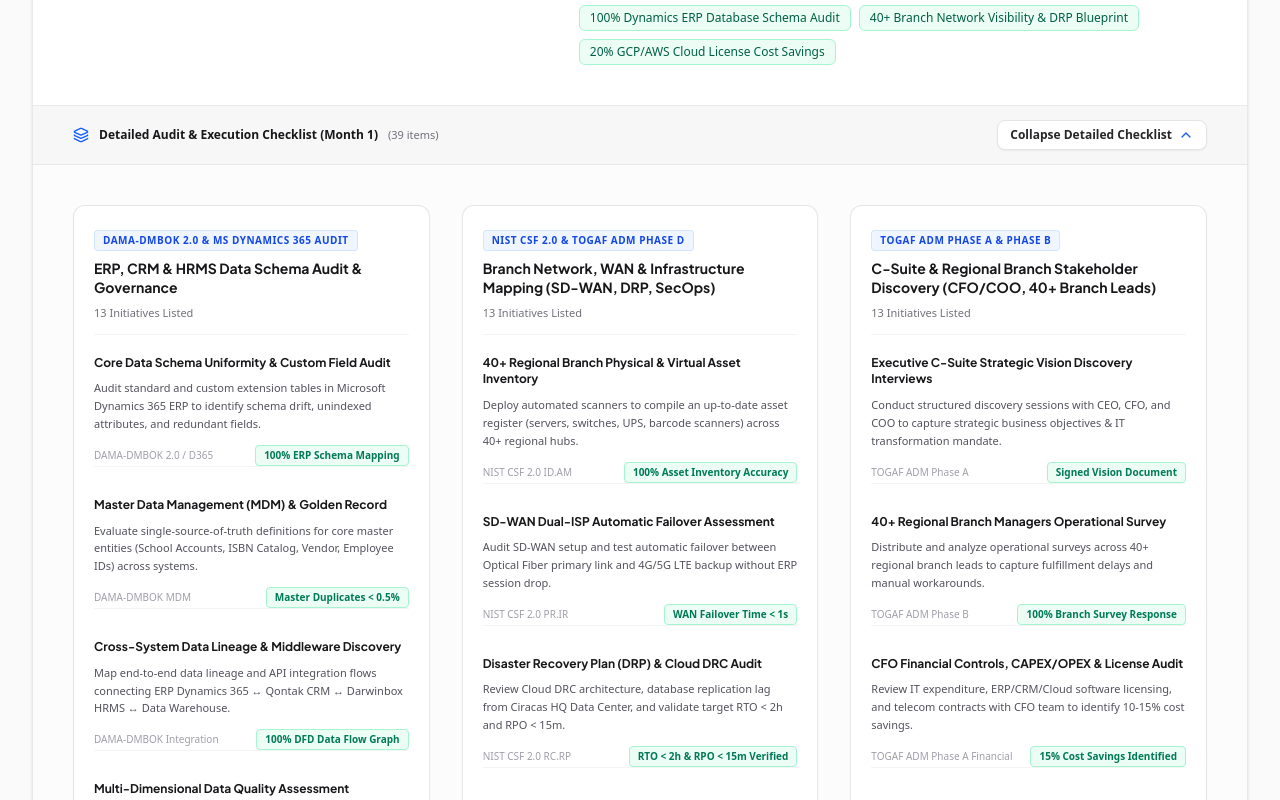
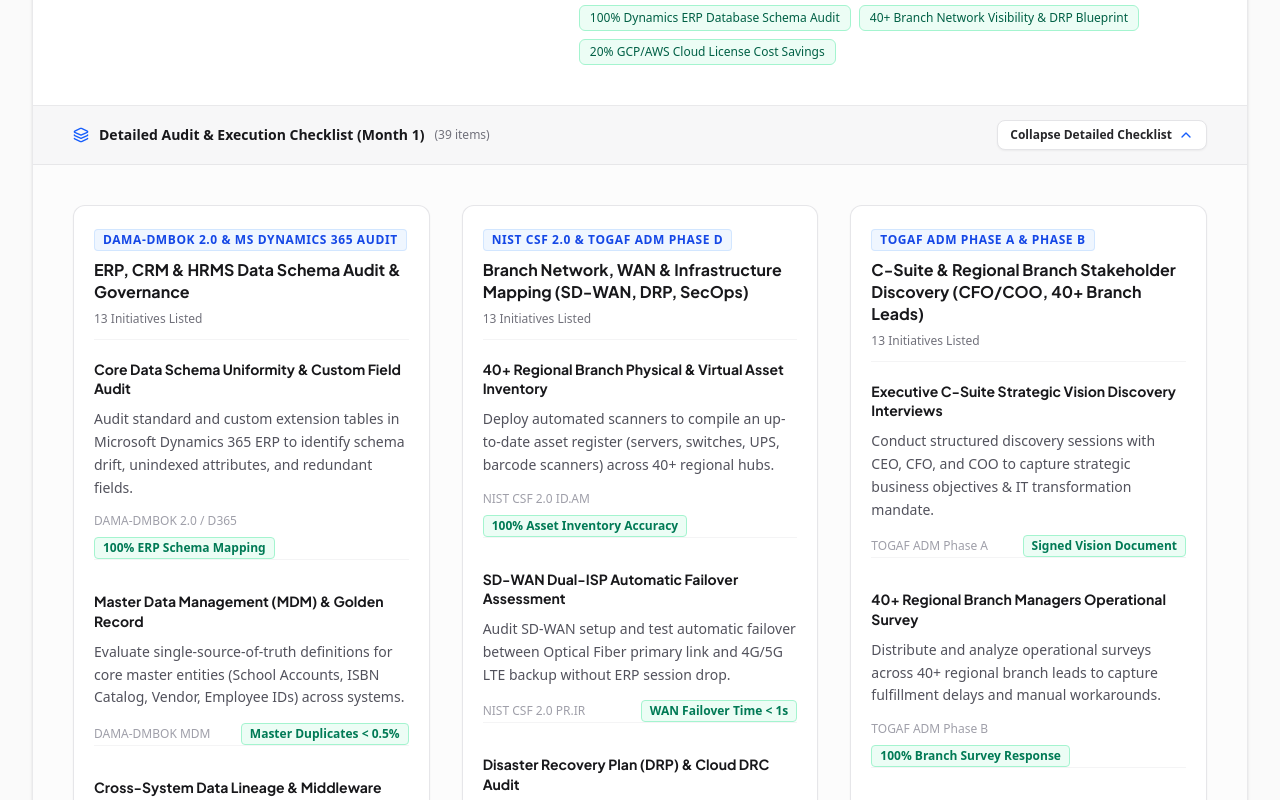
Before and after one commit to okihita/portfolio, a Next.js app: page /erlangga/roadmap in a window 1280 px wide. Shown: the part 2160-2960 px from the top of the page. Built offline with nearby package versions, Linux system fonts and the light colour scheme.

Commit message:
style(erlangga): upgrade checklist font size scale for improved readability across devices

```diff
--- a/components/erlangga/ErlanggaRoadmapView.tsx
+++ b/components/erlangga/ErlanggaRoadmapView.tsx
@@ -453,10 +453,10 @@
                     <div className="bg-zinc-100/70 dark:bg-zinc-950/60 border-b border-zinc-200/80 dark:border-zinc-800/80 px-6 sm:px-10 py-3.5 flex items-center justify-between">
                       <div className="flex items-center gap-2.5">
                         <Layers className="w-4 h-4 text-blue-600 dark:text-blue-400" />
-                        <span className="text-xs font-bold text-zinc-900 dark:text-zinc-100">
+                        <span className="text-sm font-bold text-zinc-900 dark:text-zinc-100">
                           {lang === "id" ? `Checklist Audit & Inisiatif Eksekusi Terperinci (Bulan ${monthNum})` : `Detailed Audit & Execution Checklist (Month ${monthNum})`}
                         </span>
-                        <span className="text-[11px] text-zinc-500 font-medium hidden sm:inline">
+                        <span className="text-xs text-zinc-500 font-medium hidden sm:inline">
                           ({checklistMonthData.totalItems} items)
                         </span>
                       </div>
@@ -503,13 +503,13 @@
                             >
                               {/* Column Header */}
                               <div className="space-y-2 pb-3 border-b border-zinc-100 dark:border-zinc-800">
-                                <span className="px-2 py-0.5 rounded text-[10px] font-bold uppercase tracking-wider bg-blue-50 dark:bg-blue-950 text-blue-700 dark:text-blue-300 border border-blue-200/60 dark:border-blue-900/60 inline-block">
+                                <span className="px-2 py-0.5 rounded text-xs font-bold uppercase tracking-wider bg-blue-50 dark:bg-blue-950 text-blue-700 dark:text-blue-300 border border-blue-200/60 dark:border-blue-900/60 inline-block">
                                   {col.framework}
                                 </span>
-                                <h5 className="text-sm font-bold text-zinc-900 dark:text-zinc-100 leading-snug">
+                                <h5 className="text-base font-bold text-zinc-900 dark:text-zinc-100 leading-snug">
                                   {col.title[lang]}
                                 </h5>
-                                <span className="text-[11px] text-zinc-500 dark:text-zinc-400 block font-medium">
+                                <span className="text-xs text-zinc-500 dark:text-zinc-400 block font-medium">
                                   {filteredItems.length} {lang === "id" ? "Inisiatif Terdaftar" : "Initiatives Listed"}
                                 </span>
                               </div>
@@ -522,21 +522,21 @@
                                   </p>
                                 ) : (
                                   filteredItems.map((item) => (
-                                    <div key={item.id} className="pt-3.5 first:pt-0 space-y-2">
-                                      <h6 className="text-xs font-bold text-zinc-900 dark:text-zinc-100 leading-snug">
+                                    <div key={item.id} className="pt-4 first:pt-0 space-y-2.5">
+                                      <h6 className="text-sm font-bold text-zinc-900 dark:text-zinc-100 leading-snug">
                                         {item.title[lang]}
                                       </h6>
 
-                                      <p className="text-[11px] text-zinc-600 dark:text-zinc-300 leading-relaxed font-normal">
+                                      <p className="text-xs sm:text-sm text-zinc-600 dark:text-zinc-300 leading-relaxed font-normal">
                                         {item.description[lang]}
                                       </p>
 
                                       {/* Target KPI Callout Pill */}
                                       <div className="flex flex-wrap items-center justify-between gap-2 pt-1">
-                                        <span className="text-[10px] font-medium text-zinc-400 dark:text-zinc-500">
+                                        <span className="text-xs font-medium text-zinc-400 dark:text-zinc-500">
                                           {item.framework}
                                         </span>
-                                        <span className="text-[10px] font-bold text-emerald-700 dark:text-emerald-400 bg-emerald-50 dark:bg-emerald-950/60 px-2 py-0.5 rounded border border-emerald-200 dark:border-emerald-900/60">
+                                        <span className="text-xs font-bold text-emerald-700 dark:text-emerald-400 bg-emerald-50 dark:bg-emerald-950/60 px-2 py-0.5 rounded border border-emerald-200 dark:border-emerald-900/60">
                                           {item.kpi[lang]}
                                         </span>
                                       </div>
```
